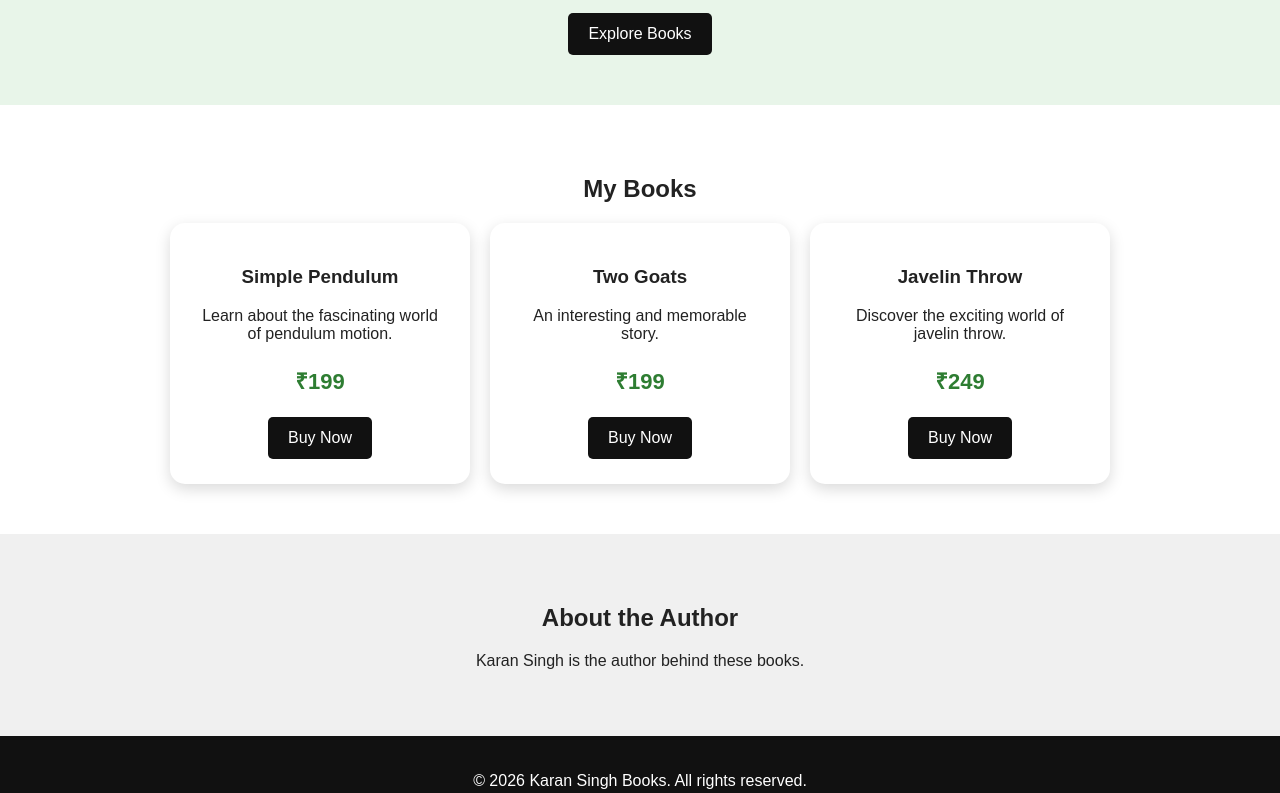
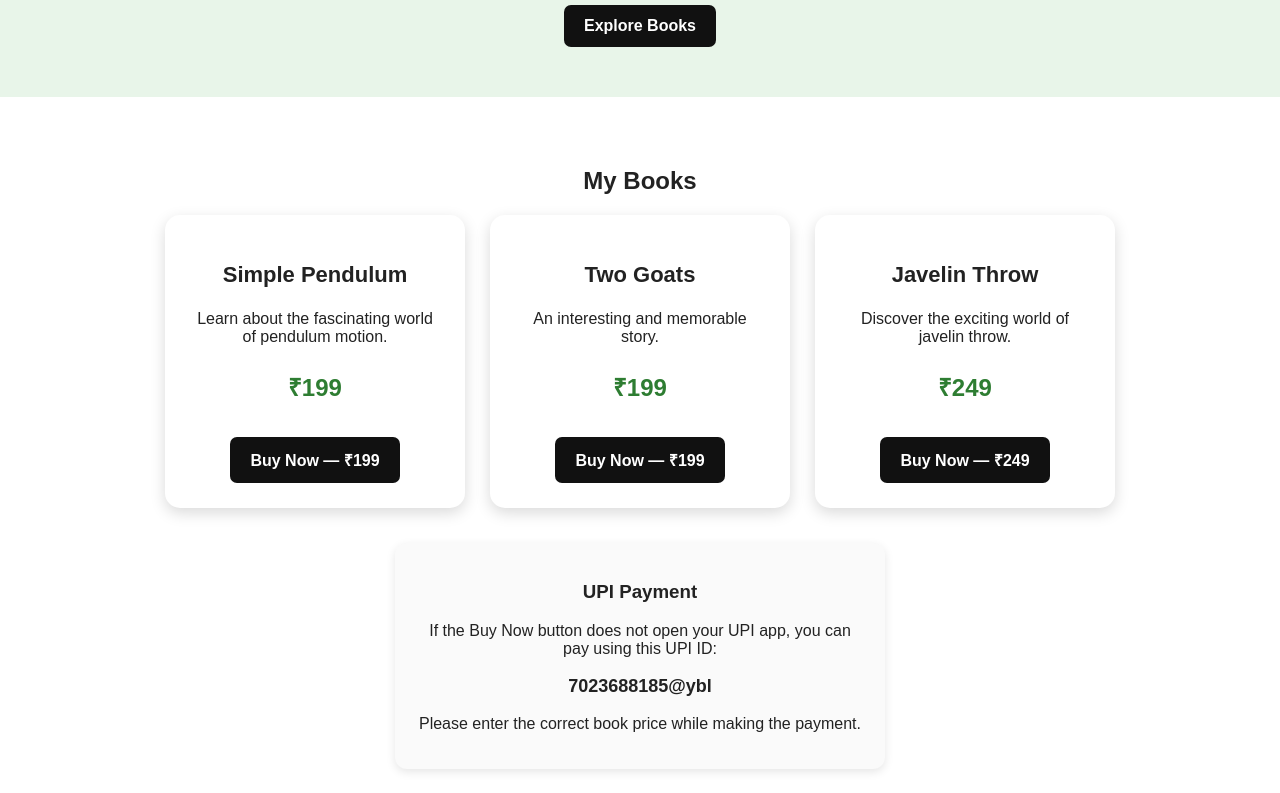
Before and after one commit to hm3061865-ops/karan-singh-book, a plain HTML site: page index.html in a window 1280 px wide. Shown: the part 277-1070 px from the top of the page. Drawn offline with Linux system fonts and the light colour scheme.

Commit message:
Update index.html

```diff
--- a/index.html
+++ b/index.html
@@ -8,7 +8,6 @@
     <title>Karan Singh Books</title>
 
     <style>
-
         html {
             scroll-behavior: smooth;
         }
@@ -16,15 +15,19 @@
         body {
             margin: 0;
             font-family: Arial, sans-serif;
-            background-color: #f4f4f4;
+            background: #f4f4f4;
             color: #222;
         }
 
         header {
-            background-color: #111;
+            background: #111;
             color: white;
-            padding: 20px;
+            padding: 25px 15px;
             text-align: center;
+        }
+
+        header h1 {
+            margin: 0;
         }
 
         nav {
@@ -44,55 +47,78 @@
         }
 
         #home {
-            background-color: #e8f5e9;
+            background: #e8f5e9;
         }
 
         #books {
-            background-color: white;
+            background: white;
         }
 
         #about {
-            background-color: #f0f0f0;
-        }
-
-        button {
-            background-color: #111;
-            color: white;
-            border: none;
-            padding: 12px 20px;
-            font-size: 16px;
-            border-radius: 5px;
-            cursor: pointer;
-        }
-
-        footer {
-            background-color: #111;
-            color: white;
-            text-align: center;
-            padding: 20px;
+            background: #f0f0f0;
         }
 
         .book-container {
             display: flex;
             justify-content: center;
-            gap: 20px;
+            gap: 25px;
             flex-wrap: wrap;
         }
 
         .book-card {
-            background-color: #ffffff;
+            background: white;
             width: 250px;
             padding: 25px;
             border-radius: 15px;
-            box-shadow: 0 5px 15px rgba(0, 0, 0, 0.15);
+            box-shadow: 0 5px 15px rgba(0,0,0,0.15);
+        }
+
+        .book-card h3 {
+            font-size: 22px;
         }
 
         .price {
-            font-size: 22px;
+            font-size: 24px;
             font-weight: bold;
             color: #2e7d32;
         }
 
+        .buy-btn {
+            display: inline-block;
+            background: #111;
+            color: white;
+            text-decoration: none;
+            padding: 12px 20px;
+            border-radius: 7px;
+            font-weight: bold;
+            margin-top: 10px;
+        }
+
+        .buy-btn:hover {
+            background: #333;
+        }
+
+        .upi-box {
+            margin: 35px auto 0;
+            max-width: 450px;
+            background: #fafafa;
+            padding: 20px;
+            border-radius: 12px;
+            box-shadow: 0 3px 10px rgba(0,0,0,0.1);
+        }
+
+        .upi-id {
+            font-weight: bold;
+            font-size: 18px;
+            word-break: break-all;
+        }
+
+        footer {
+            background: #111;
+            color: white;
+            text-align: center;
+            padding: 20px;
+        }
     </style>
 
 </head>
@@ -114,6 +140,8 @@
 
     <main>
 
+        <!-- HOME -->
+
         <section id="home">
 
             <h2>Welcome to My Book Store</h2>
@@ -122,12 +150,14 @@
                 Discover interesting books written by Karan Singh.
             </p>
 
-            <a href="#books">
-                <button>Explore Books</button>
+            <a href="#books" class="buy-btn">
+                Explore Books
             </a>
 
         </section>
 
+
+        <!-- BOOKS -->
 
         <section id="books">
 
@@ -136,7 +166,8 @@
             <div class="book-container">
 
 
-                <!-- Book 1 -->
+                <!-- BOOK 1 -->
+
                 <div class="book-card">
 
                     <h3>Simple Pendulum</h3>
@@ -145,17 +176,21 @@
                         Learn about the fascinating world of pendulum motion.
                     </p>
 
-                    <p class="price">₹199</p>
+                    <p class="price">
+                        ₹199
+                    </p>
 
-                    <!-- UPI Payment Button -->
-                    <a href="upi://pay?pa=7023688185@ybl&pn=Karan%20Singh&am=199&cu=INR&tn=Simple%20Pendulum">
-                        <button>Buy Now</button>
+                    <a
+                        class="buy-btn"
+                        href="upi://pay?pa=7023688185@ybl&pn=Karan%20Singh&am=199&cu=INR&tn=Simple%20Pendulum">
+                        Buy Now — ₹199
                     </a>
 
                 </div>
 
 
-                <!-- Book 2 -->
+                <!-- BOOK 2 -->
+
                 <div class="book-card">
 
                     <h3>Two Goats</h3>
@@ -164,14 +199,21 @@
                         An interesting and memorable story.
                     </p>
 
-                    <p class="price">₹199</p>
+                    <p class="price">
+                        ₹199
+                    </p>
 
-                    <button>Buy Now</button>
+                    <a
+                        class="buy-btn"
+                        href="upi://pay?pa=7023688185@ybl&pn=Karan%20Singh&am=199&cu=INR&tn=Two%20Goats">
+                        Buy Now — ₹199
+                    </a>
 
                 </div>
 
 
-                <!-- Book 3 -->
+                <!-- BOOK 3 -->
+
                 <div class="book-card">
 
                     <h3>Javelin Throw</h3>
@@ -180,17 +222,46 @@
                         Discover the exciting world of javelin throw.
                     </p>
 
-                    <p class="price">₹249</p>
+                    <p class="price">
+                        ₹249
+                    </p>
 
-                    <button>Buy Now</button>
+                    <a
+                        class="buy-btn"
+                        href="upi://pay?pa=7023688185@ybl&pn=Karan%20Singh&am=249&cu=INR&tn=Javelin%20Throw">
+                        Buy Now — ₹249
+                    </a>
 
                 </div>
 
+            </div>
+
+
+            <!-- UPI INFORMATION -->
+
+            <div class="upi-box">
+
+                <h3>UPI Payment</h3>
+
+                <p>
+                    If the Buy Now button does not open your UPI app,
+                    you can pay using this UPI ID:
+                </p>
+
+                <p class="upi-id">
+                    7023688185@ybl
+                </p>
+
+                <p>
+                    Please enter the correct book price while making the payment.
+                </p>
 
             </div>
 
         </section>
 
+
+        <!-- ABOUT -->
 
         <section id="about">
 
@@ -207,7 +278,9 @@
 
     <footer>
 
-        <p>© 2026 Karan Singh Books. All rights reserved.</p>
+        <p>
+            © 2026 Karan Singh Books. All rights reserved.
+        </p>
 
     </footer>
 
```
